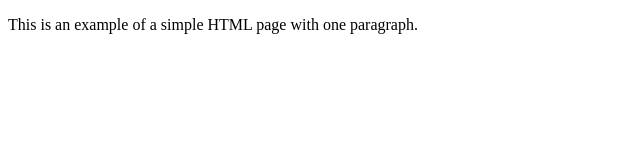
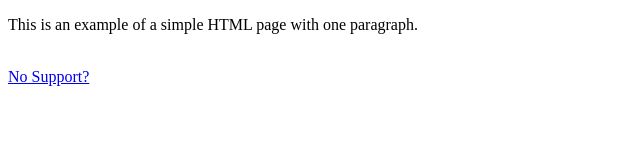
Before and after one commit to OldMustard/mywebsite, a plain HTML site: page index.html in a window 1280 px wide. Shown: the whole page, without its empty margins (0-640 px from the left). Drawn offline with Linux system fonts and the light colour scheme.

Commit message:
Signed-off-by: oldmustard <oldmustard@proton.me>

```diff
--- a/index.html
+++ b/index.html
@@ -5,5 +5,8 @@
     </head>
     <body>
         <p>This is an example of a simple HTML page with one paragraph.</p>
+		<br>
+		<a href="/files/text.txt">No Support?</a>
+		<br>
     </body>
 </html>
```
Also changed, not shown: files/test.txt (added), 3 other files.
